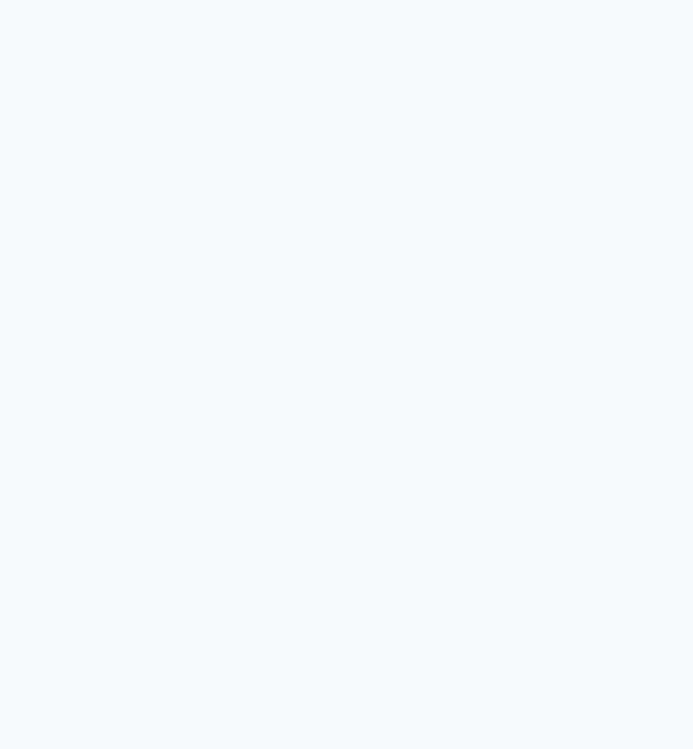
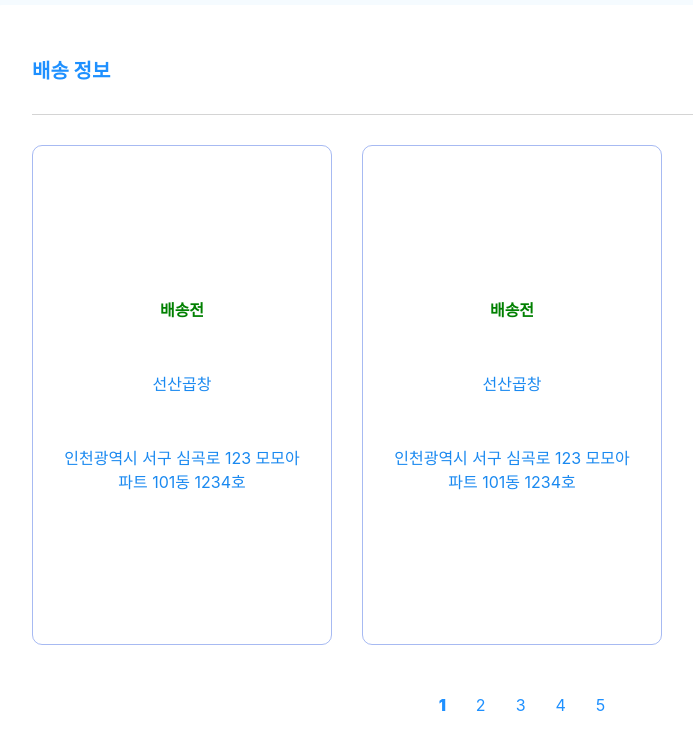
Before and after one commit to yuguri76/frontlivealone, a React (Create React App) app: page /deliveryhistory in a window 1280 px wide. Shown: the part 145-894 px from the top of the page, without its empty margins (118-811 px from the left). Before the commit the page ends 800 px from the top, so only its background shows below. Built offline with nearby package versions, Linux system fonts and the light colour scheme.

Commit message:
✨ feature: 배송 정보 상세 페이지 구현

```diff
--- /dev/null
+++ b/src/components/DeliveryHistory.jsx
@@ -0,0 +1,34 @@
+import React from 'react';
+import styles from '../styles/History.module.css';
+
+const DeliveryHistory = () => {
+  return (
+      <div className={styles.historyContainer}>
+        <div className={styles.historyNameContainer}>
+          <span>배송 정보</span>
+        </div>
+        <div className={styles.line}></div>
+        <div className={styles.historyContentContainer}>
+          <div className={styles.historyContent}>
+            <span className={styles.historyDeliveryState}>배송전</span>
+            <span>선산곱창</span>
+            <span>인천광역시 서구 심곡로 123 모모아파트 101동 1234호</span>
+          </div>
+          <div className={styles.historyContent}>
+            <span className={styles.historyDeliveryState}>배송전</span>
+            <span>선산곱창</span>
+            <span>인천광역시 서구 심곡로 123 모모아파트 101동 1234호</span>
+          </div>
+        </div>
+        <div className={styles.pageContainer}>
+          <span className={styles.pageSelect}>1</span>
+          <span>2</span>
+          <span>3</span>
+          <span>4</span>
+          <span>5</span>
+        </div>
+      </div>
+  );
+}
+
+export default DeliveryHistory;
--- a/src/components/MyInfo.jsx
+++ b/src/components/MyInfo.jsx
@@ -62,7 +62,7 @@ const MyInfo = () => {
         </div>
         <div className={styles.actBox}>
           <div className={styles.actName}>
-            <span>배송 내역</span>
+            <span>배송 정보</span>
             <button>더보기</button>
           </div>
           <div className={styles.deliveryContentContainer}>
--- a/src/pages/DeliveryHistoryPage.jsx
+++ b/src/pages/DeliveryHistoryPage.jsx
@@ -1,8 +1,10 @@
 import React from 'react';
+import DeliveryHistory from "../components/DeliveryHistory";
 
 function DeliveryHistoryPage() {
     return (
       <div className="delivery-history-page">
+        <DeliveryHistory />
       </div>
     );
   }
--- a/src/styles/History.module.css
+++ b/src/styles/History.module.css
@@ -64,3 +64,8 @@
 .pageSelect {
   font-weight: 900;
 }
+
+.historyDeliveryState {
+  color: green;
+  font-weight: 800;
+}
```
